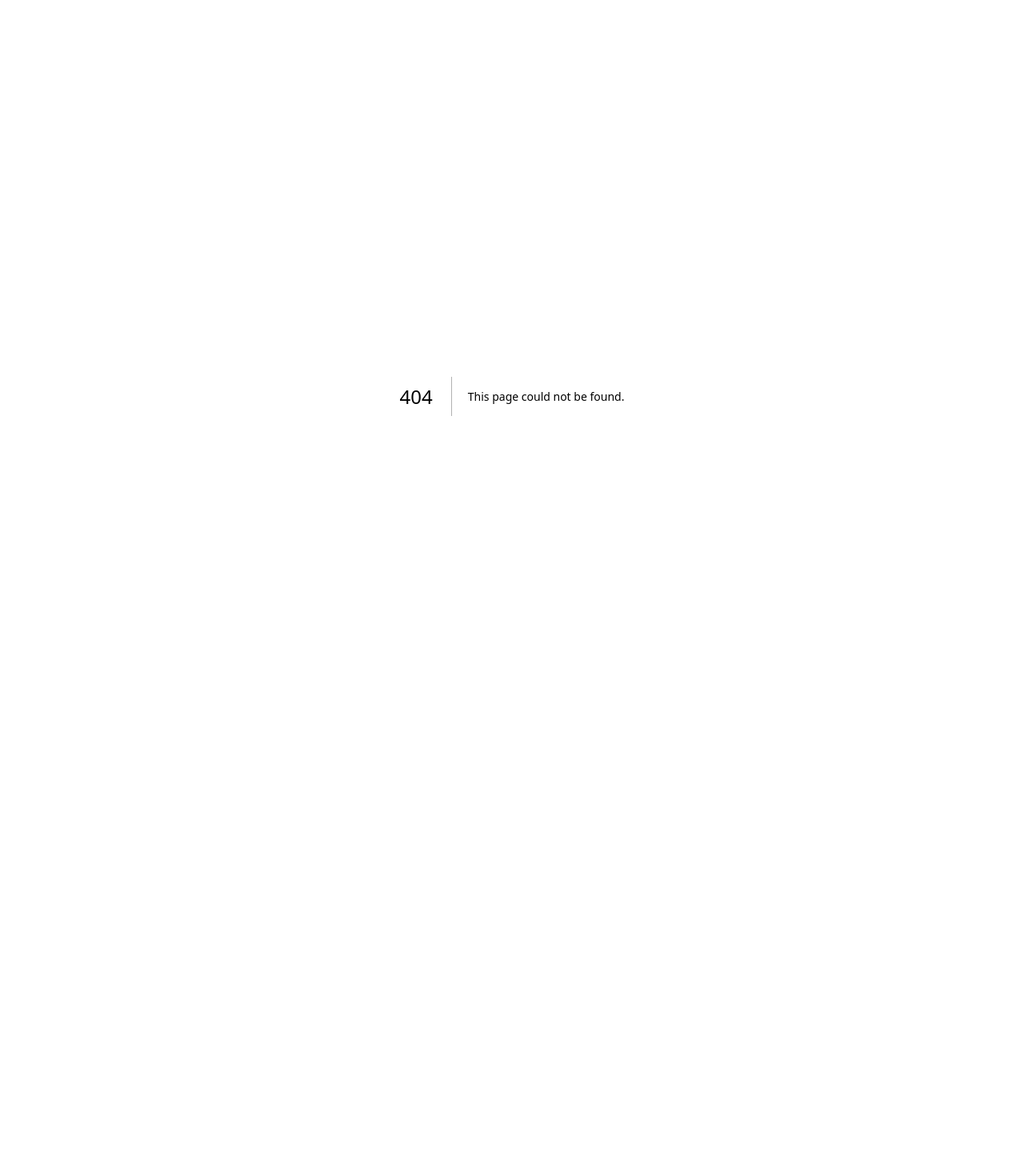
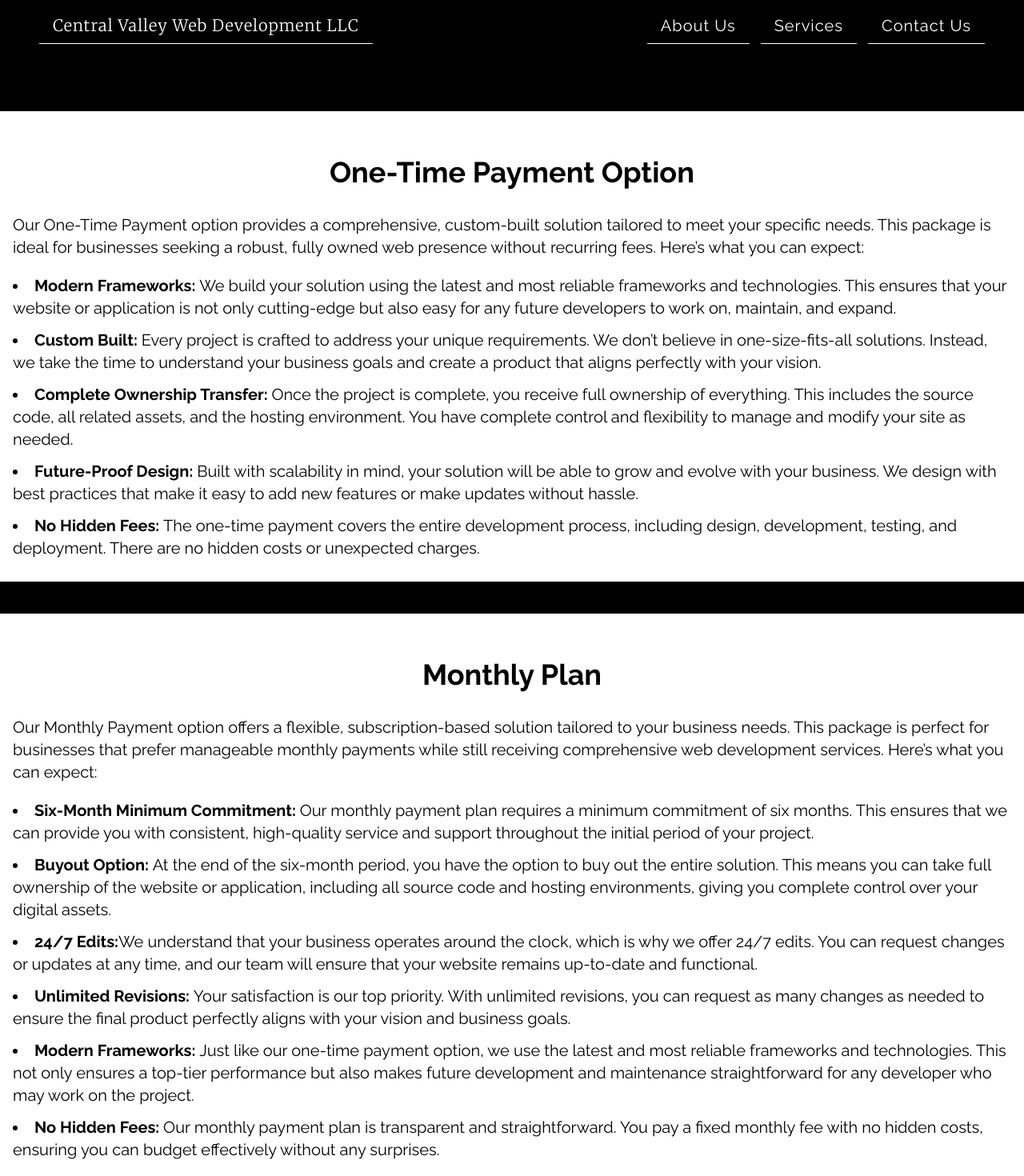
Before and after one commit to littlee5521/centralValleyWebDev, a Next.js app: page /services in a window 1280 px wide. Before the commit this address had no page. Shown: the part 40-1510 px from the top of the page at 80% size. Before the commit the page ends 935 px from the top, so only its background shows below. Built offline with nearby package versions, Linux system fonts and the light colour scheme.

Commit message:
Site finished for now

```diff
--- a/app/contactUs/page.tsx
+++ b/app/contactUs/page.tsx
@@ -30,7 +30,7 @@ export default function Page() {
   return (
     <main className="flex min-h-fit flex-col items-center text-center justify-between text-white">
       <form
-        className="flex flex-col pt-24 w-96"
+        className="flex flex-col pt-14 w-96"
         ref={formRef}
         onSubmit={sendEmail}
       >
@@ -55,7 +55,7 @@ export default function Page() {
           name="message"
         />
         <input
-          className=" mt-10 text-xl mb-10  h-10 text-white border border-white bg-black"
+          className=" mt-10 text-xl mb-10 cursor-pointer  h-10 text-white border border-white bg-black hover:bg-white hover:text-black hover:border-black transition-colors duration-300"
           type="submit"
           content="Hello"
           value="Send"
--- /dev/null
+++ b/app/services/page.tsx
@@ -0,0 +1,117 @@
+import { merriweather } from "../ui/fonts";
+
+export default function Page() {
+  return (
+    <main className="items-center justify-between mt-11 text-xl pb-5 bg-black text-white">
+      <div className=" max-w-7xl mb-8 md:mb-0  px-4 pb-4 m-auto pt-2 text-black bg-white w-full">
+        <h2
+          className={`  text-center text-black font-bold px-5 m-auto mt-12 mb-8 text-4xl`}
+        >
+          One-Time Payment Option
+        </h2>
+        <p className="mb-5">
+          Our One-Time Payment option provides a comprehensive, custom-built
+          solution tailored to meet your specific needs. This package is ideal
+          for businesses seeking a robust, fully owned web presence without
+          recurring fees. Here’s what you can expect:
+        </p>
+        <ul className=" list-disc list-inside">
+          <li className=" my-3">
+            <span className=" font-semibold">Modern Frameworks: </span>
+            We build your solution using the latest and most reliable frameworks
+            and technologies. This ensures that your website or application is
+            not only cutting-edge but also easy for any future developers to
+            work on, maintain, and expand.
+          </li>
+          <li className=" my-3">
+            <span className=" font-semibold">Custom Built: </span>
+            Every project is crafted to address your unique requirements. We
+            don’t believe in one-size-fits-all solutions. Instead, we take the
+            time to understand your business goals and create a product that
+            aligns perfectly with your vision.
+          </li>
+          <li className=" my-3">
+            <span className=" font-semibold">
+              Complete Ownership Transfer:{" "}
+            </span>
+            Once the project is complete, you receive full ownership of
+            everything. This includes the source code, all related assets, and
+            the hosting environment. You have complete control and flexibility
+            to manage and modify your site as needed.
+          </li>
+          <li className=" my-3">
+            <span className=" font-semibold">Future-Proof Design: </span>
+            Built with scalability in mind, your solution will be able to grow
+            and evolve with your business. We design with best practices that
+            make it easy to add new features or make updates without hassle.
+          </li>
+          <li className=" my-3">
+            <span className=" font-semibold">No Hidden Fees: </span>
+            The one-time payment covers the entire development process,
+            including design, development, testing, and deployment. There are no
+            hidden costs or unexpected charges.
+          </li>
+        </ul>
+      </div>
+      <div className=" mt-10 max-w-7xl mb-8 md:mb-0 px-4 pb-4 m-auto pt-2 text-black bg-white w-full">
+        <h2
+          className={` text-center text-black font-bold px-5 m-auto mt-12 mb-8 text-4xl`}
+        >
+          Monthly Plan
+        </h2>
+        <p className=" mb-5">
+          Our Monthly Payment option offers a flexible, subscription-based
+          solution tailored to your business needs. This package is perfect for
+          businesses that prefer manageable monthly payments while still
+          receiving comprehensive web development services. Here’s what you can
+          expect:
+        </p>
+        <ul className=" list-disc list-inside">
+          <li className=" my-3">
+            <span className=" font-semibold">
+              Six-Month Minimum Commitment:{" "}
+            </span>
+            Our monthly payment plan requires a minimum commitment of six
+            months. This ensures that we can provide you with consistent,
+            high-quality service and support throughout the initial period of
+            your project.
+          </li>
+          <li className=" my-3">
+            <span className=" font-semibold">Buyout Option: </span>
+            At the end of the six-month period, you have the option to buy out
+            the entire solution. This means you can take full ownership of the
+            website or application, including all source code and hosting
+            environments, giving you complete control over your digital assets.
+          </li>
+          <li className=" my-3">
+            <span className=" font-semibold">24/7 Edits:</span>
+            We understand that your business operates around the clock, which is
+            why we offer 24/7 edits. You can request changes or updates at any
+            time, and our team will ensure that your website remains up-to-date
+            and functional.
+          </li>
+          <li className=" my-3">
+            <span className=" font-semibold">Unlimited Revisions: </span>
+            Your satisfaction is our top priority. With unlimited revisions, you
+            can request as many changes as needed to ensure the final product
+            perfectly aligns with your vision and business goals.
+          </li>
+          <li className=" my-3">
+            <span className=" font-semibold">Modern Frameworks: </span>
+            Just like our one-time payment option, we use the latest and most
+            reliable frameworks and technologies. This not only ensures a
+            top-tier performance but also makes future development and
+            maintenance straightforward for any developer who may work on the
+            project.
+          </li>
+          <li className=" my-3">
+            <span className=" font-semibold">No Hidden Fees: </span>
+            Our monthly payment plan is transparent and straightforward. You pay
+            a fixed monthly fee with no hidden costs, ensuring you can budget
+            effectively without any surprises.
+          </li>
+        </ul>
+      </div>
+    </main>
+  );
+}
--- a/app/ui/homepage/hero.tsx
+++ b/app/ui/homepage/hero.tsx
@@ -1,3 +1,5 @@
+import Link from "next/link";
+
 export default function Hero() {
   return (
     <section className=" flex flex-col min-w-full text-black bg-white text-4xl justify-center pb-6 pt-14">
@@ -11,9 +13,12 @@ export default function Hero() {
           Websites built on the cutting edge. Built for scalability. Built for
           expandability.
         </p>
-        <button className="border-2 text-xl m-auto bg-black text-white shadow-2xl text-center block px-4 py-2  transition duration-200 ease-in-out focus:outline-none focus:ring-2">
+        <Link
+          href={"contactUs"}
+          className="border-2 text-xl m-auto bg-black text-white shadow-2xl text-center block px-4 py-2  duration-300 transition-colors hover:bg-white hover:border-black hover:text-black focus:outline-none focus:ring-2"
+        >
           Get Started
-        </button>
+        </Link>
         <h2></h2>
       </div>
     </section>
--- a/app/ui/homepage/whatyouget.tsx
+++ b/app/ui/homepage/whatyouget.tsx
@@ -1,4 +1,5 @@
 import { raleway, merriweather } from "../fonts";
+import Link from "next/link";
 
 export default function WhatYouGet() {
   return (
@@ -25,9 +26,12 @@ export default function WhatYouGet() {
             <li className="py-3 border-b border-black">Dedicated Support</li>
             <li className="py-3 border-b border-black">Quick Turnaround</li>
           </ul>
-          <button className="border-2 my-5 text-xl m-auto bg-black text-white shadow-2xl text-center block px-4 py-2  transition duration-200 ease-in-out focus:outline-none focus:ring-2">
+          <Link
+            href={"/contactUs"}
+            className="border-2 my-5 text-xl m-auto bg-black text-white shadow-2xl text-center block px-4 py-2 focus:outline-none focus:ring-2 duration-300 transition-colors hover:bg-white hover:border-black hover:text-black"
+          >
             Get In Contact
-          </button>
+          </Link>
         </div>
         <div className="bg-white mb-16 m-auto md:m-0 w-fit py-10 px-10">
           <h3 className={` ${merriweather.className} text-2xl font-bold py-3`}>
@@ -47,9 +51,12 @@ export default function WhatYouGet() {
             </li>
             <li className="py-3 border-b border-black">No Deposit Required</li>
           </ul>
-          <button className="border-2 my-5 text-xl m-auto bg-black text-white shadow-2xl text-center block px-4 py-2  transition duration-200 ease-in-out focus:outline-none focus:ring-2">
+          <Link
+            href={"/contactUs"}
+            className="border-2 my-5 text-xl m-auto bg-black text-white shadow-2xl text-center block px-4 py-2 duration-300 transition-colors hover:bg-white hover:border-black hover:text-black focus:outline-none focus:ring-2"
+          >
             Get In Contact
-          </button>
+          </Link>
         </div>
       </div>
     </section>
```
